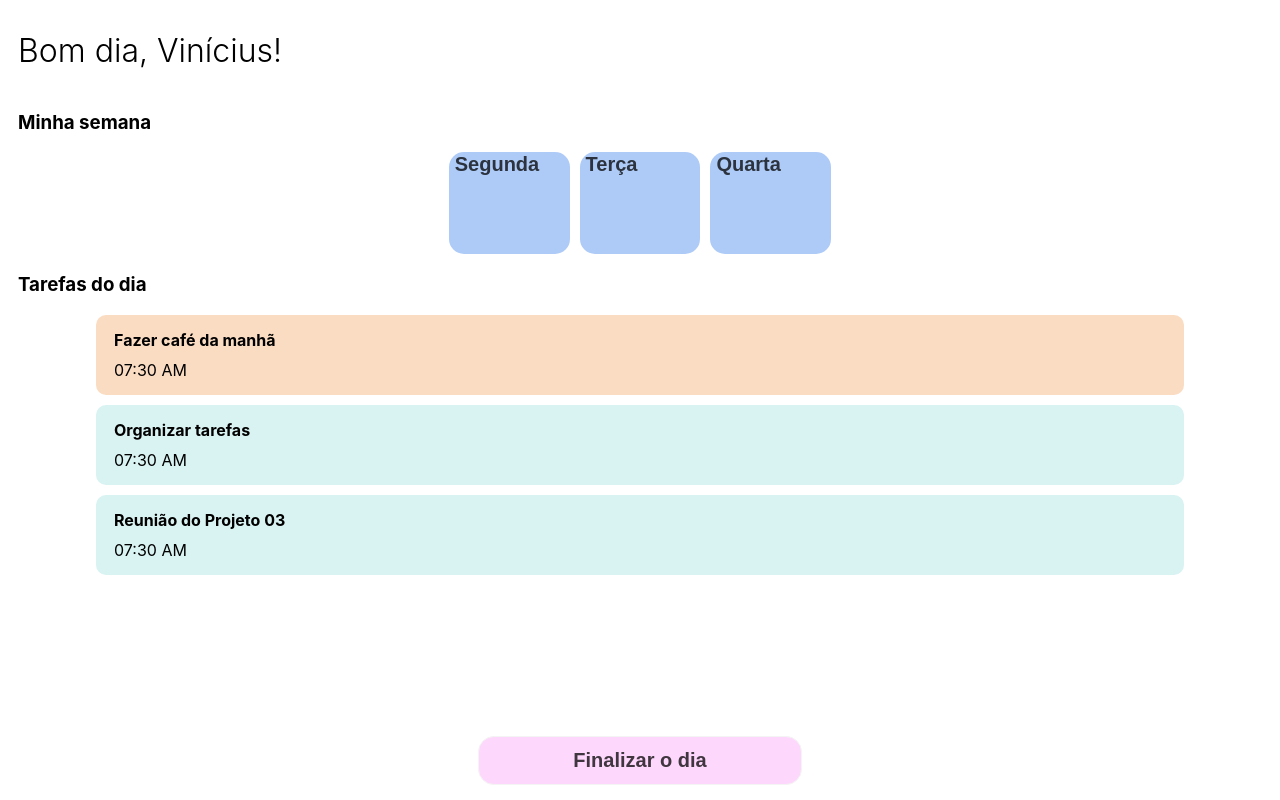
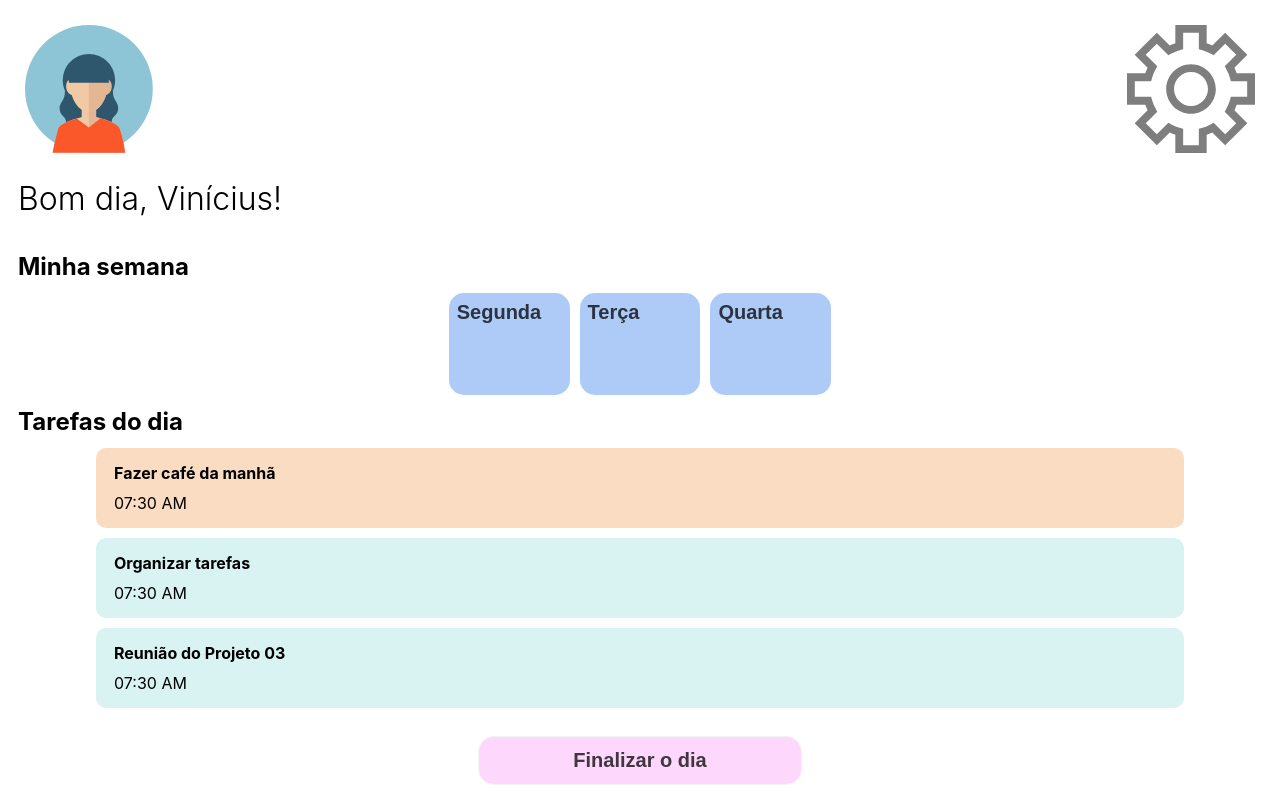
Before and after one commit to Hackatona-AGES-2022/Bybers, a React (Create React App) app in the folder Front/: page /main-page in a window 1280 px wide. Built offline with nearby package versions, Linux system fonts and the light colour scheme.

Commit message:
Header integration and adjustment

```diff
--- a/Front/src/Component/ButtonComponent/style.tsx
+++ b/Front/src/Component/ButtonComponent/style.tsx
@@ -9,13 +9,13 @@ export const ButtonStyle = styled("button")`
   border: 1px solid #f4f4f4;
   border-radius: 16px;
   justify-content: space-around;
-`;
+  `;
 
-export const Text = styled("div")`
+  export const Text = styled("div")`
   display: flex;
+  font-weight:bold;
   align-items: center;
   font-style: normal;
-  font-weight: 700;
   font-size: 20px;
   color: rgba(0, 0, 0, 0.75);
 `;
--- a/Front/src/Component/HeaderComponent/style.tsx
+++ b/Front/src/Component/HeaderComponent/style.tsx
@@ -6,12 +6,8 @@ export const Container = styled("div")`
 	justify-content: space-between;
 	margin: auto;
 	flex-direction: row;
-	padding: 25px;
-	position: absolute;
-	top: 0px;
+	padding: 25px 25px 0px 25px;
 	width: -webkit-fill-available;
-	height: 5vh;
-	box-shadow: 0px -5px 10px black;
 `;
 
 export const Image = styled("img")`
--- a/Front/src/Component/Subtitle/style.ts
+++ b/Front/src/Component/Subtitle/style.ts
@@ -2,4 +2,6 @@ import styled from "styled-components";
 
 export const Subtitle = styled("h3")`
   display: flex;
+  font-size:24px;
+  margin: 12px 0px 12px 0px;
 `;
--- a/Front/src/Component/WeekDayComponent/style.tsx
+++ b/Front/src/Component/WeekDayComponent/style.tsx
@@ -2,22 +2,19 @@ import styled from "styled-components";
 
 export const WeekDayComponentButtonStyle = styled("button")`
   display: flex;
-  align-items: flex-start;
-
   width: 120.85px;
   height: 102px;
   border: none;
   border-radius: 15px;
   background-color: #aecbf7;
+  padding:8px 0px 0px 8px;
 `;
 
 export const Text = styled("div")`
   display: flex;
-
   align-items: center;
   font-style: normal;
   font-weight: 700;
   font-size: 20px;
-
   color: rgba(0, 0, 0, 0.75);
 `;
--- a/Front/src/Pages/MainPage/index.tsx
+++ b/Front/src/Pages/MainPage/index.tsx
@@ -1,5 +1,6 @@
 import { useSnackbar } from 'notistack';
 import Button from '../../Component/ButtonComponent';
+import Header from '../../Component/HeaderComponent';
 import Subtitle from '../../Component/Subtitle';
 import Task from '../../Component/TaskComponent';
 import Title from '../../Component/Title';
@@ -12,6 +13,7 @@ function MainPage() {
 
   return (
     <>
+    <Header />
       <Container>
         <TextAlign>
           <Title title='Bom dia, Vinícius!' />
--- a/Front/src/Pages/MainPage/style.tsx
+++ b/Front/src/Pages/MainPage/style.tsx
@@ -3,11 +3,11 @@ import styled from "styled-components";
 export const Container = styled("div")`
   display: flex;
   background-color: ${(props) => props.color};
-  border-radius: 10px;
+  border-radius: 16px;
   width: 100vw;
   height: 75px;
   flex-direction:column;
-  padding:10px 0px;
+  padding:5px 0px 10px;
   text-indent: 18px;
   align-items:center;
 `;
```
